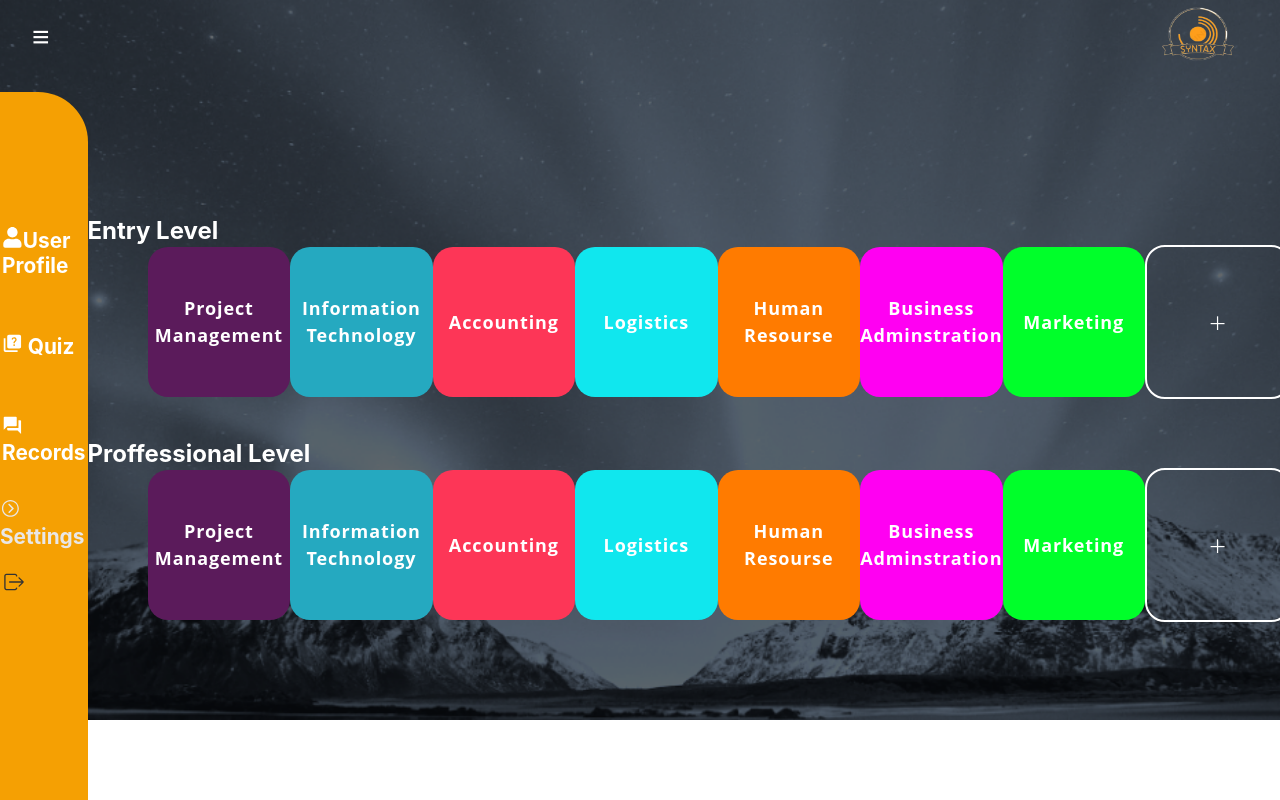
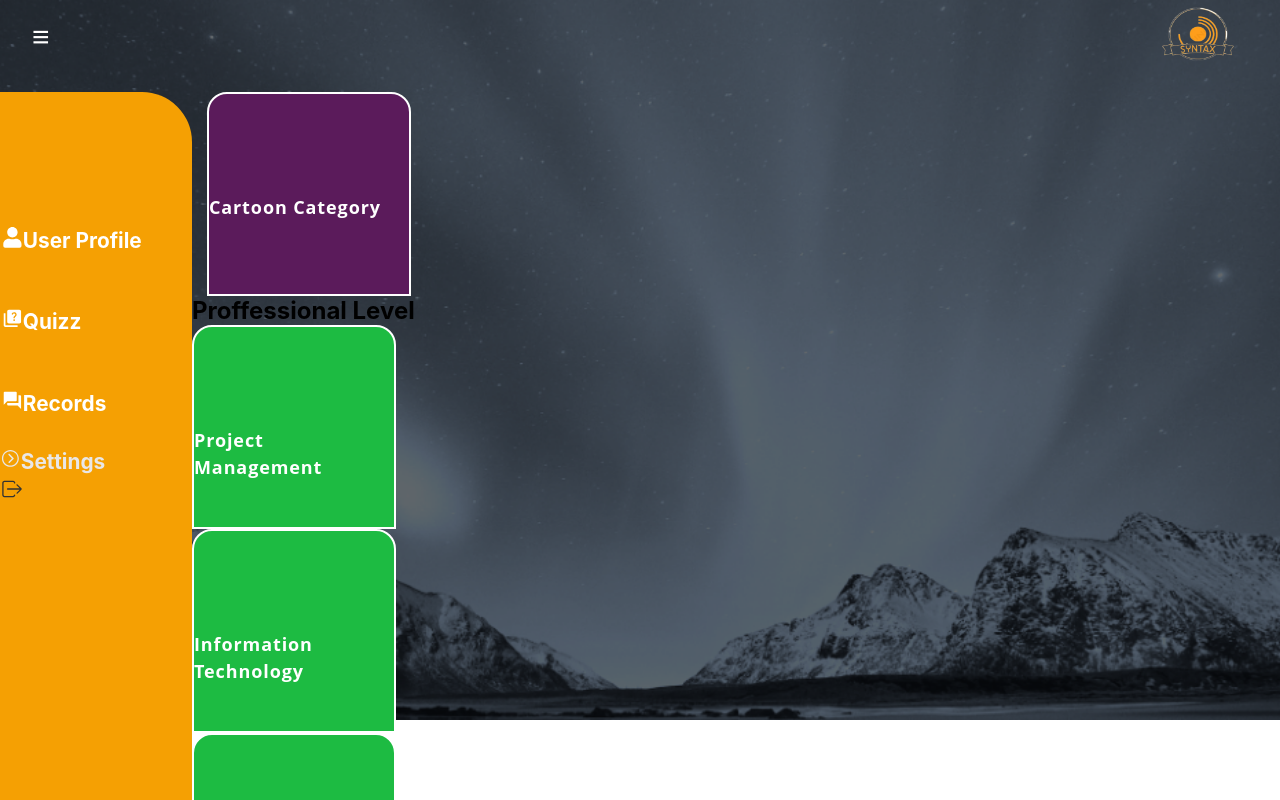
Before and after one commit to Adetoke0987/SyntaxQuizz, a React (Vite) app: page /dashboard/quiz in a window 1280 px wide. Shown: the top 800 px of the page. Built offline with nearby package versions, Linux system fonts and the light colour scheme.

Commit message:
Component and styles edit
Reused component rather than writing them over again

```diff
--- a/src/components/navigation/Navbar.jsx
+++ b/src/components/navigation/Navbar.jsx
@@ -1,16 +1,15 @@
-
 import React, { useState } from "react";
-import { NavLink } from "react-router-dom";
+// import { NavLink } from "react-router-dom";
 import style from "./Navbar.module.css";
-import { IoMdClose } from 'react-icons/io';
-import syntax from '../../../src/assets/logo2.png'
+import { IoMdClose } from "react-icons/io";
+import syntax from "../../../src/assets/logo2.png";
+import NavLinks from "../navlinks/NavLinks";
 
 const Navbar = () => {
-
   const [isOpen, setIsOpen] = useState(false);
 
   const toggleMenu = () => {
-    const data = !isOpen
+    const data = !isOpen;
     setIsOpen(data);
   };
   // const revealLinks = ()=>{
@@ -39,49 +38,56 @@ const Navbar = () => {
   //     hideLinks();
   //   }
   // };
-
-
+  const navLinks = [
+    {
+      to: "/",
+      children: "Home",
+      className: style.navlink
+    },
+    {
+      to: "/help",
+      children: "Help",
+      className: style.navlink
+    },
+    {
+      to: "/login",
+      children: "Login",
+      className: style.navlink
+    },
+    {
+      to: "/signup",
+      children: "SignUp",
+      className: style.navlink
+    },
+    {
+      to: "/signup",
+      children: "Create Quiz",
+      className: style.createbutton
+    }
+  ]
   return (
     <nav className={style.navbarContainer}>
       <div className={style.text2}>
-        <div onClick={toggleMenu} >
-          {isOpen ? <IoMdClose /> : <span className={style.hamburger}>≡</span>}
+        <div onClick={toggleMenu}>
+          {isOpen ? <IoMdClose className={ `${isOpen? style.hamburger: ""}`} /> : <span className={`${!isOpen ? style.hamburger:""}`}>≡</span>}
         </div>
         {isOpen && (
-            <div className={style.linkscontainer}>
-            <NavLink to="/" className={style.navlink}>
-              Home
-            </NavLink>
-            <NavLink to="/help" className={style.navlink}>
-              Help
-            </NavLink>
-            <NavLink to="/login" className={style.navlink}>
-              Login
-            </NavLink>
-            <NavLink to="/signup" className={style.navlink}>
-              Sign up
-            </NavLink>
+          <div className={style.linkscontainer}>
+           {
+            navLinks.map(({to,children,className})=>(
+              <NavLinks to={to} children={children} className={className} />
 
-            <NavLink to="/signup" className={style.createbutton}>
-              Create Quiz
-            </NavLink>
-
+            ))
+           }
           </div>
         )}
-
-
-
-
-
       </div>
-
 
       <div className={style.logocontainer}>
         {/* <NavLink to="/"> */}
-          <img src={syntax} alt="logo" className={style.logo}/>
+        <img src={syntax} alt="logo" className={style.logo} />
         {/* </NavLink> */}
       </div>
-
     </nav>
   );
 };
--- a/src/components/navigation/Navbar.module.css
+++ b/src/components/navigation/Navbar.module.css
@@ -1,4 +1,6 @@
-
+.active{
+  background-color: darkblue;
+}
 
 .navbarContainer {
     display: flex;
@@ -15,6 +17,11 @@
     font-size: 30px;
     font-weight: 700;
     cursor: pointer;
+  }
+  .hamburger:hover{
+    font-size: 40px;
+    padding: 10px;
+    color: orange;
   }
   .text2{
     display: flex;
@@ -43,6 +50,10 @@
     /* transition: transform 5.5s ease;
     transform: translateY(-40%); */
 
+
+  }
+  .linkscontainer:hover{
+    width: 24vw;
   }
   /* .linkscontainer .navlink .active{
     transform: translateY(0);
@@ -53,6 +64,7 @@
     text-decoration: none;
     margin-right: 20px;
     font-weight: 500;
+    font-size: 20px;
     /* opacity: 0;
     transition: opacity 5.5s ease; */
 
@@ -62,8 +74,15 @@
   } */
 
   .navlink:hover {
-    text-decoration: none;
-
+    /* text-decoration: none; */
+    text-align: center;
+    font-size: 30px;
+    border: 2px solid orange;
+    /* background-color: bisque; */
+    width: 100px;
+    border-radius: 5px;
+    height: 100%;
+    margin-left: 10px;
   }
 
 
@@ -79,11 +98,9 @@
   }
 
   .createbutton:hover {
-    background-color: #0f0f10;
+    background-color: white;
+    font-size: 20px;
+    color: orange;
     cursor: pointer;
 
   }
-  .active{
-    border: 2px solid orange;
-     border-bottom: 3px solid rgb(245, 160, 3);
-}
--- a/src/components/navlinks/NavLinks.jsx
+++ b/src/components/navlinks/NavLinks.jsx
@@ -1,10 +1,10 @@
 import { NavLink } from 'react-router-dom'
 import './navlink.module.css'
 
-const NavLinks = ({to, children, icon}) => {
+const NavLinks = ({to, children, icon, className}) => {
   return (
     <>
-      <NavLink  to={to}>
+      <NavLink  to={to} className={className}>
         <div >
             <span>{icon}</span>
             <span>{children}</span>
--- a/src/components/navlinks/navlink.module.css
+++ b/src/components/navlinks/navlink.module.css
@@ -1,12 +0,0 @@
-a{
-    display: flex;
-    align-items: center;
-    padding: 1em 0 1em 0;
-    cursor: pointer;
-    text-decoration: none;
-    color: white;
-    width: 100%;
-    height: 100%;
-    margin: 2px;
-
-}
--- a/src/components/sidebar/Sidebar.jsx
+++ b/src/components/sidebar/Sidebar.jsx
@@ -24,30 +24,57 @@ const Sidebar = ({ onLogout }) => {
     const changed = !showSettingsDropdown;
     setShowSettingsDropdown(changed);
   };
+  const sideBarLinks = [
+    {
+      to: "/dashboard",
+      icon: <FaUser/>,
+      children: "User Profile"
+    },
+    {
+      to: "/dashboard/quiz",
+      icon: <MdQuiz />,
+      children: "Quizz"
+    },
+    {
+      to: "/dashboard/records",
+      icon: <MdQuestionAnswer />,
+      children: "Records"
+    }
+  ]
+  const dropDown = [
+    {
+      to: "/dashboard/settings",
+      icon:    <FiSettings />,
+      children: "General Settings"
+    },
+    {
+      to: "/dashboard/settings/notification",
+      icon:     <MdEditNotifications />,
+      children: "Notification Settings"
+    },
+    {
+      to: "/dashboard/settings/quizset",
+      icon:     <MdOutlineDisplaySettings />,
+      children: "Quiz Settings"
+    }
+
+  ]
 
   return (
     <div id={style.sidewrapper}>
       <div id={style.gold}>
         <div id={style.links}>
-          <NavLinks to="/dashboard/" icon={<FaUser />} label="User Profile" className={style.linktext}>
-             User Profile
-          </NavLinks>
-          <NavLinks to="/dashboard/quiz" icon={<MdQuiz />} label="Quiz">
-            {" "}
-            Quiz
-          </NavLinks>
-          <NavLinks
-            to="/dashboard/records"
-            icon={<MdQuestionAnswer />}
-            label="Records"
-          >
-            Records
-          </NavLinks>{" "}
+          {
+            sideBarLinks.map(({to,children,icon})=>(
+              <NavLinks to={to} children={children} icon={icon} className={style.a} />
+            ))
+          }
           {/* Dropdown for Settings */}
-          <div className="dropdown-wrapper">
+          <div >
             <div
-              className="dropdown-header"
+
               onClick={change}
+              className={`${style.drop} ${showSettingsDropdown? style.active: ""}`}
             >
               <span>
                 {showSettingsDropdown ? (
@@ -59,23 +86,12 @@ const Sidebar = ({ onLogout }) => {
               <span id="drp">Settings</span>
             </div>
             {showSettingsDropdown && (
-              <div className="dropdown-content">
-                <NavLinks to="/dashboard/settings" className="dropdown-links">
-                  <FiSettings />
-                  General Settings
-                </NavLinks>
-                <NavLinks
-                  to="/dashboard/settings/notification"
-                  className="dropdown-links"
-                >
-                  <MdEditNotifications /> Notification Settings
-                </NavLinks>
-                <NavLinks
-                  to="/dashboard/settings/quizset"
-                  className="dropdown-links"
-                >
-                  <MdOutlineDisplaySettings /> Quiz Settings
-                </NavLinks>
+              <div className={style.dropInfo}>
+               {
+                dropDown.map(({to, icon,children})=>(
+                  <NavLinks to={to} children={children} icon={icon} className={style.dropped}/>
+                ))
+               }
                 {/* Add more settings links as needed */}
               </div>
             )}
--- a/src/components/sidebar/sidebar.module.css
+++ b/src/components/sidebar/sidebar.module.css
@@ -1,18 +1,20 @@
-#sidewrapper{
+#sidewrapper {
   width: 15vw;
   height: 90vh;
   border-top-right-radius: 50px;
   background: rgb(245, 160, 3);
   margin-left: -20px;
 }
-
-
-#gold{
-    margin-top:7em;
+#sidewrapper:hover {
+  border: 2px solid white;
+  background-color: rgba(255, 166, 0, 0.76);
 }
 
+#gold {
+  margin-top: 7em;
+}
 
-#out{
+#out {
   margin-top: 20vh;
   height: 30vh;
   width: 100%;
@@ -22,7 +24,7 @@
   align-items: center;
 }
 
-#links{
+#links {
   color: rgb(233, 231, 231);
   flex-direction: column;
   border-radius: 1em;
@@ -32,19 +34,65 @@
   font-weight: 700;
   gap: 10px;
 }
-.linktext{
+.linktext {
   color: white;
 }
-#drp{
+#drp {
   cursor: pointer;
-
+}
+.drop {
+  position: relative;
+  /* background-color: aquamarine; */
+}
+.drop:hover {
+  margin-left: 30px;
+  border: 1px solid white;
+  font-size: 30px;
+  width: 200px;
+  cursor: pointer;
 }
 
-.active{
-    /* background: rgb(245, 160, 3); */
+.active {
+  margin-left: 30px;
+  border: 1px solid white;
+  font-size: 30px;
+  width: 200px;
+}
 
-    /* border-top: none;
-    border-left: none;
-    border-right: none; */
-    border-bottom: 4px solid rgb(13, 13, 12);
+.a {
+  display: flex;
+  align-items: center;
+
+  padding: 1em 0 1em 0;
+  cursor: pointer;
+  text-decoration: none;
+  color: white;
+  border-radius: 8px;
+  width: 100%;
+  height: 100%;
+  margin: 2px;
 }
+.a:hover {
+  justify-content: center;
+  font-size: 30px;
+  background-color: orange;
+  width: 200px;
+  height: 10px;
+  margin-left: 30px;
+}
+.dropped {
+  display: flex;
+  align-items: center;
+  padding: 1em 0 1em 0;
+  cursor: pointer;
+  /* background-color: firebrick; */
+  text-decoration: none;
+  color: white;
+  border-radius: 8px;
+  width: 80%;
+  height: 20px;
+}
+.dropped:hover {
+  margin-left: 20px;
+  background-color: orange;
+}
--- a/src/pages/Home.module.css
+++ b/src/pages/Home.module.css
@@ -17,10 +17,10 @@
 .btndiv{
   /* width: 10vw; */
   /* background-color: darkblue; */
-  margin-left: 200px;
-  /* display: flex;
+  /* margin-left: 200px; */
+  display: flex;
   align-items: center;
-  justify-content: center; */
+  justify-content: center;
 }
 .show{
   opacity: 1;
@@ -69,8 +69,11 @@
   margin-top: 10px;
 }
 
-button:hover {
-  background-color: #0056b3;
+.button:hover {
+  color: orange;
+  font-weight: 700;
+  font-size: 25px;
+  background-color: white;
 }
 
 
--- a/src/pages/quiz/Quiz.css
+++ b/src/pages/quiz/Quiz.css
@@ -1,41 +1,3 @@
-.all_prof{
-    display: flex;
-    flex-direction: column;
-    color: white;
-    height:  100%;
-    margin-top: 10%;
-    gap: 40px;
-    width: 100%;
-
-}
-
-#title{
-    font-weight: bold;
-    font-size: 18px;
-    display: flex;
-    justify-content: center;
-    align-items: center;
-    color: white;
-    cursor: pointer;
-
-
-  }
-
-#titleA{
-    font-weight: bold;
-    font-size: 18px;
-    color: white;
-    cursor: pointer;
-    display: flex;
-    justify-content: center;
-    align-items: center;
-    font-size: 30px;
-    font-weight: lighter;
-
-
-}
-
-
 .allQuiz{
     display: flex;
     justify-content: space-around;
@@ -43,22 +5,15 @@
     margin-left: 5%;
 }
 
-.allQuiz2{
-    display: flex;
-    justify-content: space-around;
+.quizBox{
+    height: 200px;
+    width: 200px;
+    background-color: rgb(29, 187, 66);
+    border: 2px white solid;
+    gap: 20px;
     align-items: center;
-    margin-left: 5%;
-}
-
-.quizBox{
-    height: 150px;
-    width: 150px;
-    display: flex;
-    border: none;
-    text-align: center;
-    justify-content: center;
-    align-items: center;
-    border-radius:20px ;
+    border-top-left-radius:20px ;
+    border-top-right-radius:20px ;
     cursor: pointer;
 
 }
@@ -72,21 +27,19 @@
     left: 0;
     cursor: pointer;
     z-index: 9;
-}
 
-.pop__close{
+  }
+  .pop__close{
     border: none;
-    color: rgb(37, 37, 37);
-    background-color: rgb(233, 233, 233);
+    color: black;
+    background-color: rgb(224, 224, 224);
     border: none;
-}
-
-.pop__close:hover{
+  }
+  .pop__close:hover{
     background-color: rgb(195, 190, 190);
 
-}
-
-.popButtons{
+  }
+  .popButtons{
     display: flex;
     background-color: rgb(224, 224, 224);
     position: fixed;
@@ -103,6 +56,30 @@
     justify-content: space-around;
     gap: 20px;
     margin-top: 25%;
+  }
+
+  #title{
+    font-weight: bold;
+    font-size: 18px;
+    margin-top: 50%;
+    color: white;
+    cursor: pointer;
+
+  }
+.categories_body{
+    background-color: white;
+    position: fixed;
+    top: 0;
+    right: 0;
+    bottom: 0;
+    left: 0;
+    margin: auto;
+    z-index: 10;
+    padding: 30px;
+    width: fit-content;
+    height: fit-content;
+
+
 }
 
 .allButtons{
@@ -111,38 +88,20 @@
     flex-direction: column;
 }
 
-.project{
+.cartoon{
     background-color: rgb(91, 27, 91);
 }
-.ict{
+.geography{
     background-color: rgb(37, 169, 192);
 }
 
-.acct{
+.music{
     background-color: rgb(253, 54, 87);
 }
 
-.logic{
-    background-color: rgb(16, 231, 238);
+.science{
+    background-color: rgb(238, 75, 16);
 }
-
-.hr{
-    background-color: rgb(255, 123, 0);
-}
-
-.ba{
-    background-color: rgb(255, 0, 242);
-}
-
-.mkt{
-    background-color: rgb(0, 255, 42);
-}
-
-.add{
-    border: 2px solid white;
-
-}
-
 #btn{
     width: 200px;
     background-color: rgb(48, 58, 58);
@@ -152,18 +111,15 @@
     font-size: 15px;
 
 }
-
 #btn:hover{
     background-color: rgb(123, 123, 123);
     color: black;
 }
-
 #p{
     color: white;
     margin-left: 40%;
     font-size: 17px;
 }
-
 #p:hover{
     color: rgb(13, 13, 13);
 
--- a/src/pages/quiz/Quiz.jsx
+++ b/src/pages/quiz/Quiz.jsx
@@ -14,35 +14,10 @@ const Quiz = () => {
 
 
   return (
-    <div className='all_prof'>
-      <div className='categories-body' >
-         <h2 id='Et'>Entry Level</h2>
-        <div className='allQuiz'>
-
-          <div className='project quizBox' onClick={popHandler}>
-            <h3 id='title'>Project Management</h3>
-          </div>
-          <div className='ict quizBox' onClick={popHandler}>
-            <h3 id='title'>Information Technology</h3>
-          </div>
-          <div className='acct quizBox' onClick={popHandler}>
-            <h3 id='title'>Accounting</h3>
-          </div>
-          <div className='logic quizBox' onClick={popHandler}>
-            <h3 id='title'>Logistics</h3>
-          </div>
-          <div className='hr quizBox' onClick={popHandler}>
-            <h3 id='title'>Human Resourse</h3>
-          </div>
-          <div className='ba quizBox' onClick={popHandler}>
-            <h3 id='title'>Business Adminstration</h3>
-          </div>
-          <div className='mkt quizBox' onClick={popHandler}>
-            <h3 id='title'>Marketing</h3>
-          </div>
-          <div className='add quizBox' onClick={popHandler}>
-            <h3 id='titleA'>+</h3>
-          </div>
+    <div className= 'categorie_-body' >
+      <div className= 'allQuiz'>
+        <div className= 'cartoon quizBox' onClick={popHandler}>
+          <h3 id='title'>Cartoon Category</h3>
         </div>
         {pop && (
           <div className='pop'>
```
Also changed, not shown: src/index.css (line endings or trailing spaces). Lines whose indentation alone changed are shown as unchanged.
